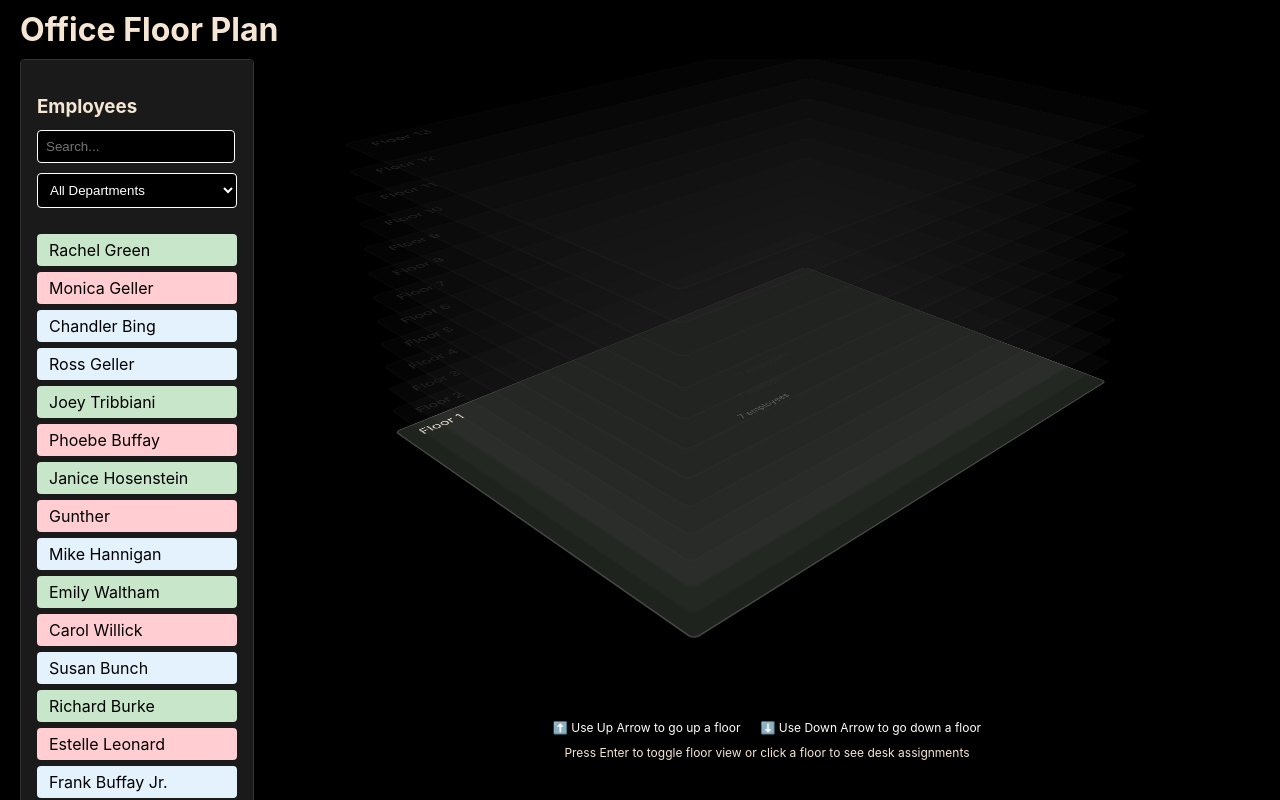
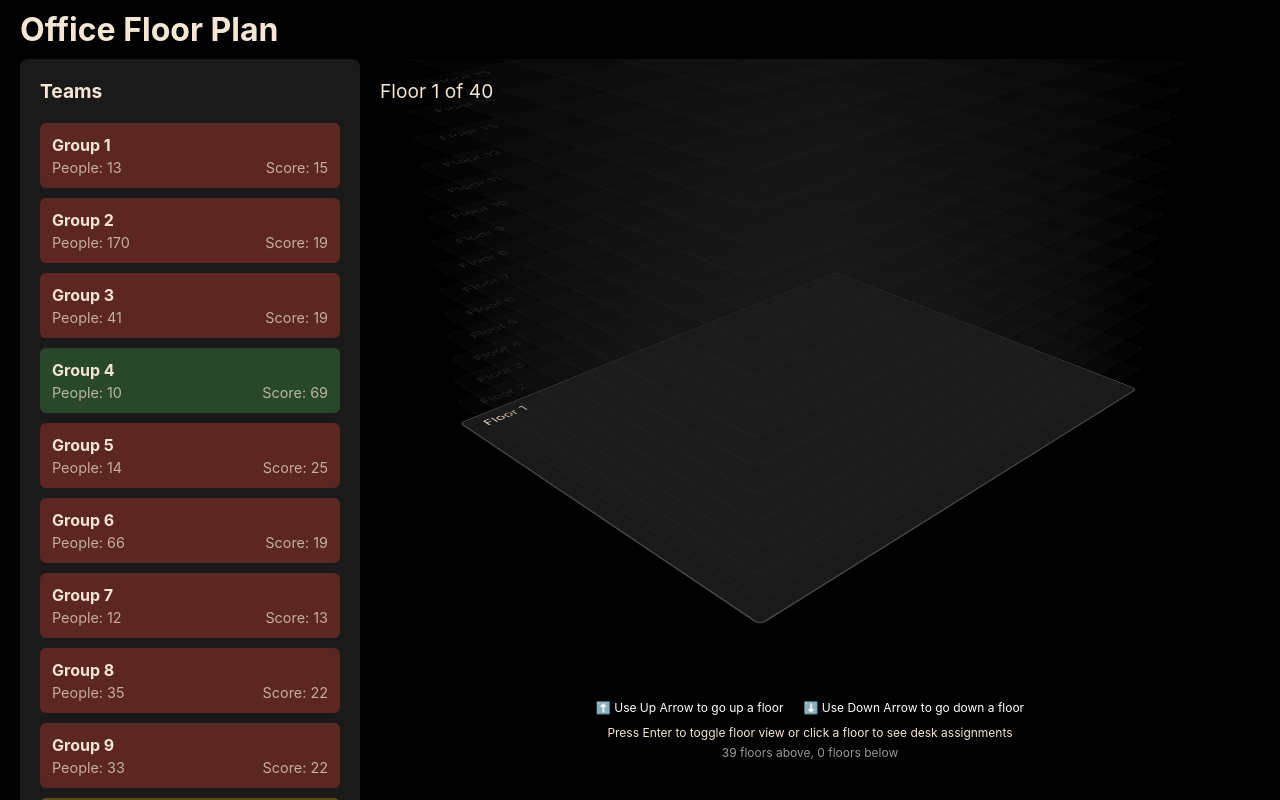
Before and after one commit to matt-james-morgan/csv_test, a React (Create React App) app: page / in a window 1280 px wide. Built offline with nearby package versions, Linux system fonts and the light colour scheme.

Commit message:
added matrix, changed to teams instead of employees

```diff
--- a/src/App.js
+++ b/src/App.js
@@ -1,59 +1,42 @@
 import React, { useState, useEffect } from 'react';
 import Papa from 'papaparse';
 import FloorPlan from './components/FloorPlan';
-import EmployeeList from './components/EmployeeList';
+import MatrixList from './components/MatrixList';
 import { DndProvider } from 'react-dnd';
 import { HTML5Backend } from 'react-dnd-html5-backend';
 
-
-
 function App() {
-  const [floorData, setFloorData] = useState([
-    { floor_id: 1, employees: [] },
-    { floor_id: 2, employees: [] },
-    // ... more floors
-  ]);
-  const [allEmployees, setAllEmployees] = useState([]);
+  const [floorData, setFloorData] = useState(
+    Array.from({ length: 40 }, (_, index) => ({
+      floor_id: index + 1,
+      employees: []
+    }))
+  );
+  const [matrixData, setMatrixData] = useState([]);
 
   useEffect(() => {
     const loadCSVData = async () => {
       try {
-        const floorResponse = await fetch(`${process.env.PUBLIC_URL}/floors.csv`);
-        const floorText = await floorResponse.text();
-        const parsedFloorData = Papa.parse(floorText, {
-          header: true,
+        // Load Matrix CSV
+        const matrixResponse = await fetch(`${process.env.PUBLIC_URL}/Matrix.csv`);
+        const matrixText = await matrixResponse.text();
+        const parsedMatrixData = Papa.parse(matrixText, {
+          header: false,
           skipEmptyLines: true
         }).data;
 
-        const employeeResponse = await fetch(`${process.env.PUBLIC_URL}/fake_file.csv`);
-        const employeeText = await employeeResponse.text();
-        const parsedEmployeeData = Papa.parse(employeeText, {
-          header: true,
-          skipEmptyLines: true
-        }).data;
+        // Transform matrix data
+        const headers = parsedMatrixData[0].slice(1); // Skip first column
+        const peopleCount = parsedMatrixData[1].slice(1);
+        const avgScores = parsedMatrixData[5].slice(1);
 
-        const mappedData = parsedFloorData.map(floor => ({
-          floor_id: parseInt(floor.floor_id),
-          floor_name: floor.floor_name,
-          employees: parsedEmployeeData
-            .filter(emp => parseInt(emp.floor) === parseInt(floor.floor_id))
-            .map(emp => ({
-              name: emp.employee_name,
-              team: emp.team.toLowerCase(),
-              desk: parseInt(emp.desk),
-              floor: parseInt(emp.floor)
-            }))
+        const transformedMatrixData = headers.map((header, index) => ({
+          header,
+          peopleCount: parseInt(peopleCount[index]) || 0,
+          avgScore: parseFloat(avgScores[index]) || 0
         }));
 
-        console.log('Mapped floor data:', mappedData);
-
-        setFloorData(mappedData);
-        setAllEmployees(parsedEmployeeData.map(emp => ({
-          name: emp.employee_name,
-          team: emp.team.toLowerCase(),
-          desk: parseInt(emp.desk),
-          floor: parseInt(emp.floor)
-        })));
+        setMatrixData(transformedMatrixData);
       } catch (error) {
         console.error('Error loading CSV:', error);
       }
@@ -62,22 +45,22 @@ function App() {
     loadCSVData();
   }, []);
 
-  const handleDeskDrop = (employee, floorId) => {
-    console.log('Handling desk drop:', { employee, floorId });
+  const handleDeskDrop = (team, floorId) => {
+    console.log('Handling team drop:', { team, floorId });
 
     setFloorData(prevFloorData =>
       prevFloorData.map(floor => {
         if (floor.floor_id === floorId) {
-          const existingDesks = floor.employees.map(emp => emp.desk);
-          const nextDesk = existingDesks.length > 0 ? Math.max(...existingDesks) + 1 : 1;
-
+          const nextDesk = floor.employees.length + 1;
           return {
             ...floor,
             employees: [...floor.employees, {
-              name: employee.name,
-              team: employee.team,
+              name: team.header,
+              team: team.header.toLowerCase(),
               desk: nextDesk,
-              floor: floorId
+              floor: floorId,
+              peopleCount: team.peopleCount,
+              avgScore: team.avgScore
             }]
           };
         }
@@ -110,7 +93,7 @@ function App() {
           overflow: 'hidden',
           padding: '0 20px 20px 20px'
         }}>
-          <EmployeeList employees={allEmployees} />
+          <MatrixList matrixData={matrixData} />
 
           <div className="floor-container" style={{
             flex: 1,
--- a/src/components/FloorPlan.js
+++ b/src/components/FloorPlan.js
@@ -91,6 +91,17 @@ function FloorPlan({ floorData, onDeskDrop, onDeskClick }) {
       alignItems: 'center',
       position: 'relative'
     }}>
+      <div style={{
+        position: 'absolute',
+        top: '20px',
+        left: '20px',
+        color: '#f5e6d3',
+        fontSize: '1.2em',
+        zIndex: 1000
+      }}>
+        Floor {currentFloorIndex + 1} of 40
+      </div>
+
       {selectedFloor && (
         <DeskView
           floorName={`Floor ${selectedFloor.floor_id}`}
@@ -183,6 +194,9 @@ function FloorPlan({ floorData, onDeskDrop, onDeskClick }) {
         <div style={{ marginTop: '10px' }}>
           Press Enter to toggle floor view or click a floor to see desk assignments
         </div>
+        <div style={{ marginTop: '5px', color: '#999' }}>
+          {`${floorData.length - currentFloorIndex - 1} floors above, ${currentFloorIndex} floors below`}
+        </div>
       </div>
     </div>
   );
--- /dev/null
+++ b/src/components/MatrixList.js
@@ -0,0 +1,64 @@
+import '../styles/MatrixList.css';
+
+function MatrixList({ matrixData }) {
+  const getGroupColor = (score) => {
+    if (score >= 60) return 'rgba(76, 175, 80, 0.3)';
+    if (score >= 40) return 'rgba(255, 193, 7, 0.3)';
+    return 'rgba(244, 67, 54, 0.3)';
+  };
+
+  return (
+    <div className="matrix-list-container">
+      <h2 style={{
+        color: '#f5e6d3',
+        marginTop: 0,
+        marginBottom: '20px',
+        fontSize: '1.2em'
+      }}>
+        Teams
+      </h2>
+
+      <div style={{
+        display: 'flex',
+        flexDirection: 'column',
+        gap: '10px'
+      }}>
+        {matrixData.map((team) => (
+          <div
+            key={team.header}
+            style={{
+              backgroundColor: getGroupColor(team.avgScore),
+              padding: '12px',
+              borderRadius: '6px',
+              cursor: 'grab'
+            }}
+            draggable
+            onDragStart={(e) => {
+              e.dataTransfer.setData('application/json', JSON.stringify(team));
+            }}
+          >
+            <div style={{
+              color: '#f5e6d3',
+              fontWeight: 'bold',
+              marginBottom: '4px'
+            }}>
+              {team.header}
+            </div>
+            <div style={{
+              display: 'flex',
+              justifyContent: 'space-between',
+              color: '#f5e6d3',
+              fontSize: '0.9em',
+              opacity: 0.7
+            }}>
+              <span>People: {team.peopleCount}</span>
+              <span>Score: {team.avgScore}</span>
+            </div>
+          </div>
+        ))}
+      </div>
+    </div>
+  );
+}
+
+export default MatrixList;
--- /dev/null
+++ b/src/styles/MatrixList.css
@@ -0,0 +1,27 @@
+.matrix-list-container {
+  width: 300px;
+  background-color: #1a1a1a;
+  padding: 20px;
+  border-radius: 8px;
+  height: 100%;
+  overflow-y: auto;
+  scrollbar-width: thin;
+  scrollbar-color: #333 #1a1a1a;
+}
+
+.matrix-list-container::-webkit-scrollbar {
+  width: 8px;
+}
+
+.matrix-list-container::-webkit-scrollbar-track {
+  background: #1a1a1a;
+}
+
+.matrix-list-container::-webkit-scrollbar-thumb {
+  background: #333;
+  border-radius: 4px;
+}
+
+.matrix-list-container::-webkit-scrollbar-button {
+  display: none;
+}
```
Also changed, not shown: public/Matrix.csv (added).
